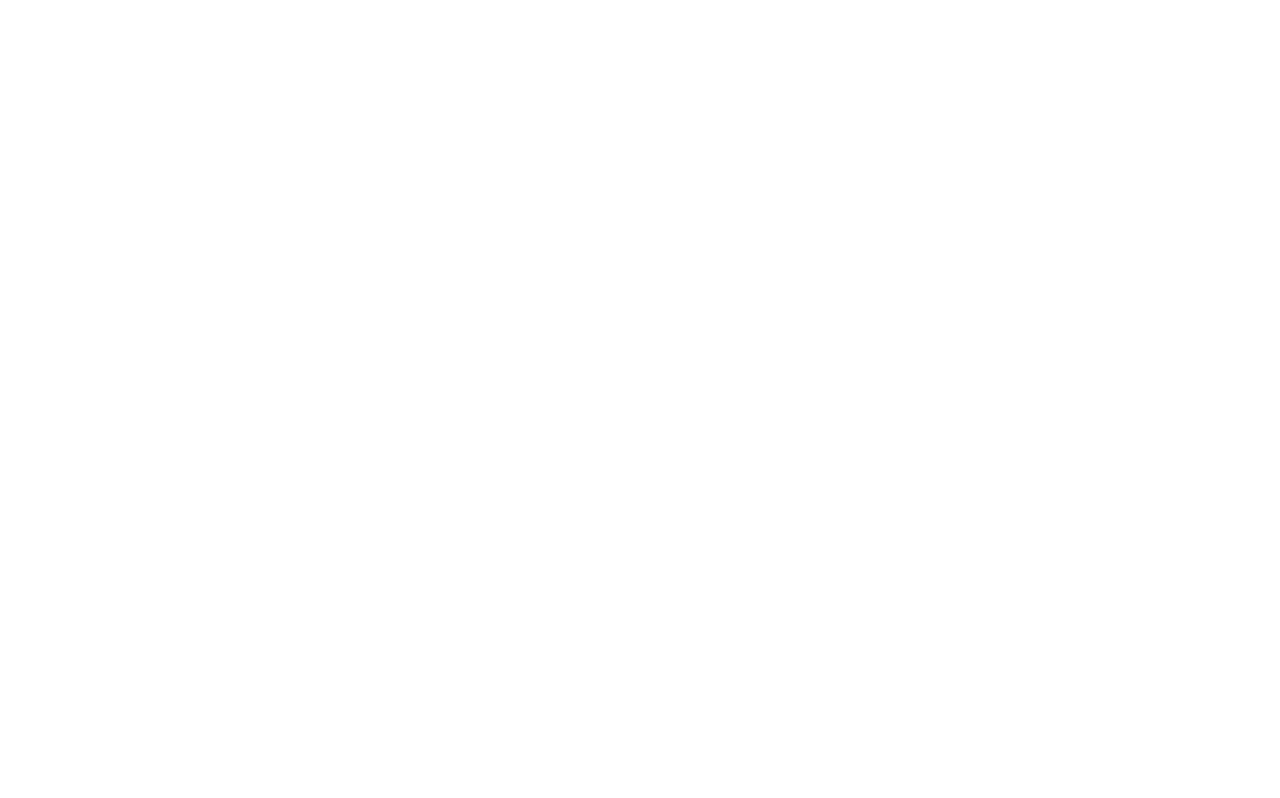
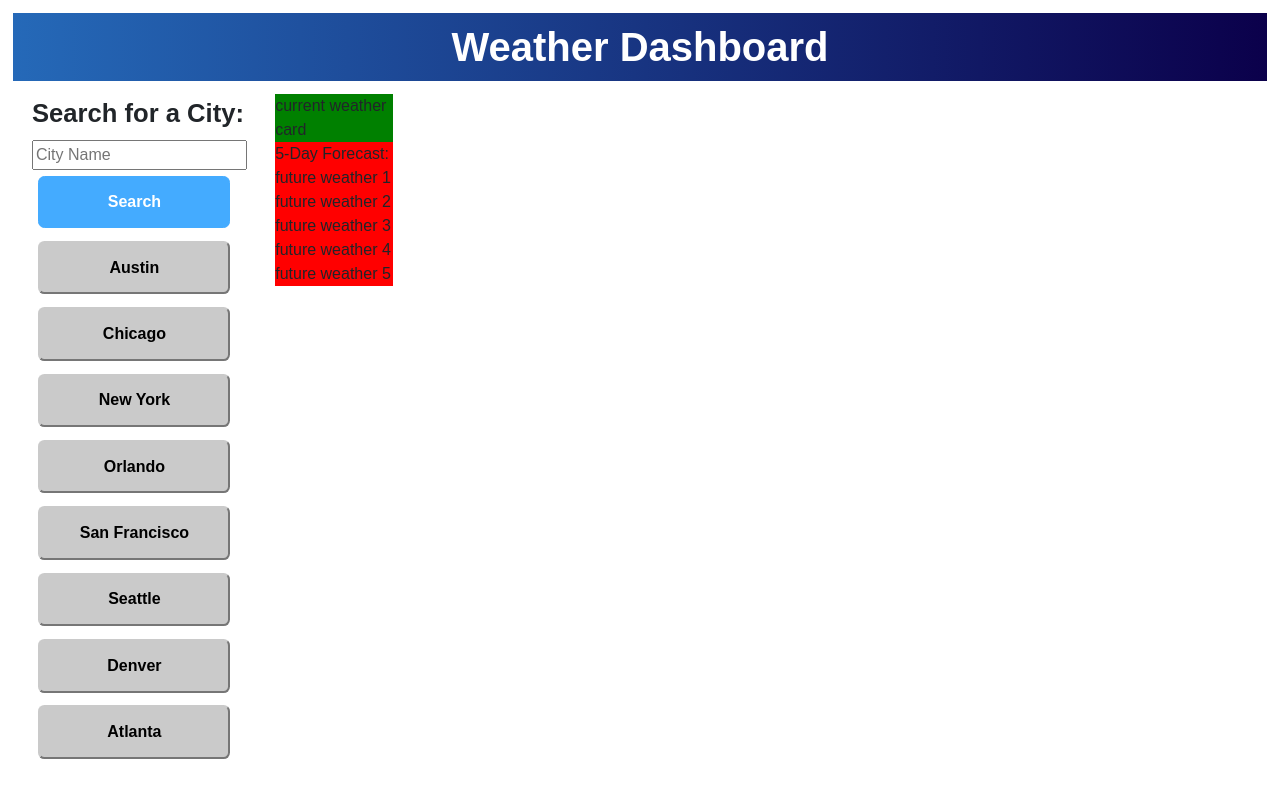
Before and after one commit to Antony-Q/challenge-6, a plain HTML site: page index.html in a window 1280 px wide. Drawn offline with nearby package versions, Linux system fonts and the light colour scheme.

Commit message:
added some CSS formatting

```diff
--- a/assets/css/style.css
+++ b/assets/css/style.css
@@ -0,0 +1,59 @@
+* {
+    font-family: Arial, Helvetica, sans-serif;
+}
+.title-banner {
+  margin: 1vw;
+  width: 98%;
+  background-image: linear-gradient(to right, rgb(37, 105, 184) , rgb(11, 0, 75));
+  padding: 10px;
+  text-align: center;
+  color: white;
+  font-weight: bold;
+}
+.presets-list {
+    display:flex;
+    flex-direction: column;
+}
+.presets-list button {
+    background-color: rgb(202, 202, 202);
+    padding: 1vw;
+    width: 15vw;
+    border-radius: 0.5vw;
+    border-color:rgb(202, 202, 202);
+    margin: 0.5vw;
+    font-weight: bold;
+}
+#save-task {
+    background-color: rgb(68, 171, 255);
+    padding: 1vw;
+    width: 15vw;
+    border-radius: 0.5vw;
+    border-color:rgb(68, 171, 255);
+    margin: 0.5vw;
+    font-weight: bold;
+    color: white;
+}
+label {
+    font-weight: bold;
+    font-size:2vw;
+}
+.body-container {
+    display: flex;
+    flex-direction: row;
+    margin: 0 2.5vw 0 2.5vw;
+}
+.weather-cards {
+    display: flex;
+    flex-direction: column;
+}
+.sidenav {
+    width:20%;
+}
+.current-weather {
+    width:80%;
+    background-color:green;
+}
+.future-weather {
+    width:80%;
+    background-color:red;
+}
--- a/index.html
+++ b/index.html
@@ -1,9 +1,9 @@
 <!DOCTYPE html>
 <html lang="en">
-<head>
-    <meta charset="UTF-8">
-    <meta http-equiv="X-UA-Compatible" content="IE=edge">
-    <meta name="viewport" content="width=device-width, initial-scale=1.0">
+  <head>
+    <meta charset="UTF-8" />
+    <meta http-equiv="X-UA-Compatible" content="IE=edge" />
+    <meta name="viewport" content="width=device-width, initial-scale=1.0" />
     <meta http-equiv="X-UA-Compatible" content="ie=edge" />
     <link
       rel="stylesheet"
@@ -21,9 +21,52 @@
     />
     <link rel="stylesheet" href="assets/css/style.css" />
     <title>Weather Dashboard</title>
-</head>
-<body>
+  </head>
+  <body>
+    <header class="hero">
+      <h1 class="title-banner">Weather Dashboard</h1>
+    </header>
+    <div class="body-container">
+      <div class="sidenav">
+        <form>
+          <label for="city-search">Search for a City:</label><br />
+          <input
+            type="text"
+            id="city-search"
+            name="city-search"
+            placeholder="City Name"
+          />
+        </form>
+        <button class="btn" id="save-task">Search</button>
+        <div class="city-presets">
+          <div class="presets-list">
+            <button class="preset-1">Austin</button>
+            <button class="preset-3">Chicago</button>
+            <button class="preset-2">New York</button>
+            <button class="preset-4">Orlando</button>
+            <button class="preset-5">San Francisco</button>
+            <button class="preset-6">Seattle</button>
+            <button class="preset-7">Denver</button>
+            <button class="preset-8">Atlanta</button>
+          </div>
+        </div>
+      </div>
+      <div class="weather-cards">
+        <div class="current-weather">current weather card</div>
+        <div class="future-weather">
+          <div class="future-title">5-Day Forecast:</div>
+          <div class="future-cards">
+            <div class="future-card-1">future weather 1</div>
+            <div class="future-card-2">future weather 2</div>
+            <div class="future-card-3">future weather 3</div>
+            <div class="future-card-4">future weather 4</div>
+            <div class="future-card-5">future weather 5</div>
+          </div>
+        </div>
+      </div>
+    </div>
+
     <script src="https://code.jquery.com/jquery-3.4.1.min.js"></script>
     <script type="text/javascript" src="assets/js/script.js"></script>
-</body>
+  </body>
 </html>
```
